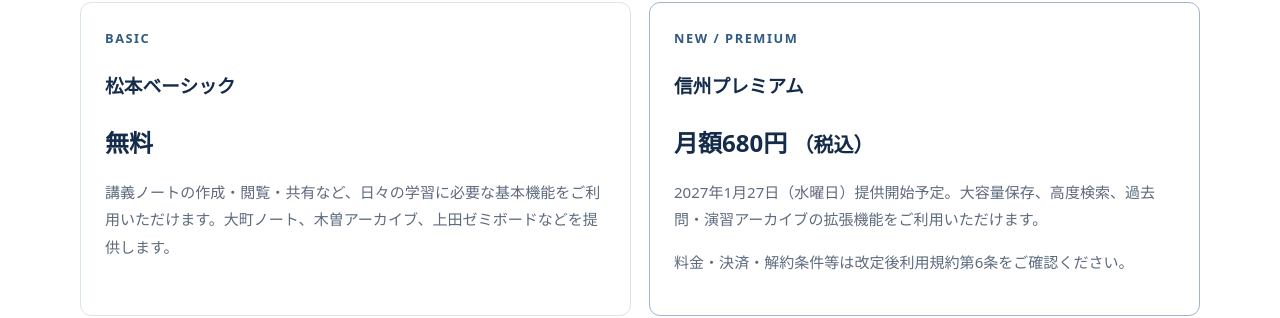
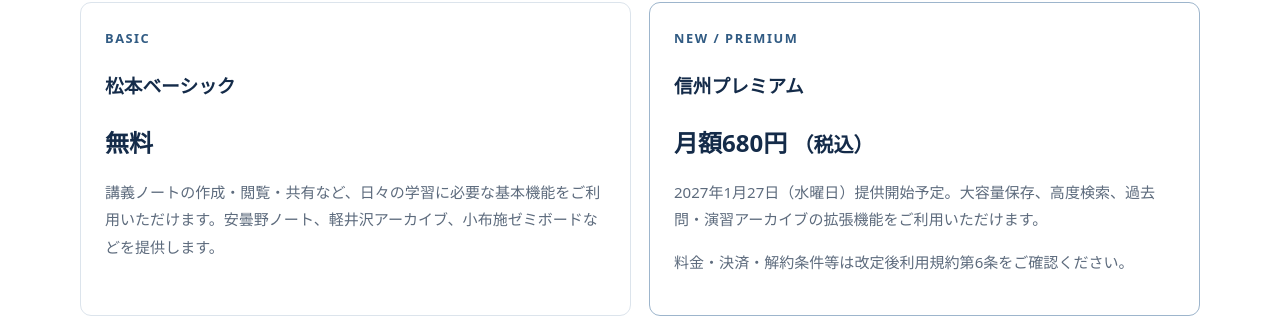
Before and after one commit to kashi17-bo/lexnote-Notice-of-Revision-of-Terms-of-Service, a plain HTML site: page index.html in a window 1280 px wide. Shown: the part 974-1292 px from the top of the page. Drawn offline with Linux system fonts and the light colour scheme.

Commit message:
Update index.html

```diff
--- a/index.html
+++ b/index.html
@@ -1,6 +1,6 @@
 <!doctype html><html lang="ja"><head><meta charset="utf-8"><meta name="viewport" content="width=device-width,initial-scale=1"><title>LexNote｜学びを、整理する。</title><link rel="stylesheet" href="./styles.css"></head><body><header class="site-header"><div class="container header-inner"><a class="brand" href="./index.html">Lex<span>Note</span></a><nav class="nav"><a href="./index.html">ホーム</a><a href="./index.html#service">サービス概要</a><a href="./revision.html">規約改定のお知らせ</a><a class="nav-cta" href="./terms.html">利用規約</a></nav></div></header><main>
 <section class="hero"><div class="container"><div class="eyebrow">LEARNING NOTE PLATFORM</div><h1>学びを、<br>整理する。</h1><p>講義資料や日々の学習ノートを、見やすく、探しやすく。LexNoteは大学生・法学生の学びを支えるオンラインノート共有サービスです。</p><p class="notice">※本サイトは講義・ゼミ発表用に作成した架空のWebサイトです。実在するサービスではありません。</p></div></section>
 <section class="section"><div class="container"><div class="announcement"><div class="eyebrow">IMPORTANT NOTICE / 2026.11.27</div><h2>【重要なお知らせ】サービス利用規約改定および「信州プレミアム」プラン導入について（効力発生日：2027年1月27日（水曜日））</h2><p>サービス内容の拡充に伴い、利用規約を改定いたします。改定内容、新旧対照表および効力発生日をご確認ください。</p><a class="button" href="./revision.html">利用規約改定のお知らせを見る</a></div>
-<h2 class="section-heading" id="service">学習を支える機能とプラン</h2><p class="section-lead">基本機能から、より充実した学習環境まで。</p><div class="plans"><article class="plan"><div class="eyebrow">BASIC</div><h3>松本ベーシック</h3><div class="price">無料</div><p>講義ノートの作成・閲覧・共有など、日々の学習に必要な基本機能をご利用いただけます。大町ノート、木曽アーカイブ、上田ゼミボードなどを提供します。</p></article><article class="plan featured"><div class="eyebrow">NEW / PREMIUM</div><h3>信州プレミアム</h3><div class="price">月額680円 <small>（税込）</small></div><p>2027年1月27日（水曜日）提供開始予定。大容量保存、高度検索、過去問・演習アーカイブの拡張機能をご利用いただけます。</p><p class="small">料金・決済・解約条件等は改定後利用規約第6条をご確認ください。</p></article></div></div></section>
+<h2 class="section-heading" id="service">学習を支える機能とプラン</h2><p class="section-lead">基本機能から、より充実した学習環境まで。</p><div class="plans"><article class="plan"><div class="eyebrow">BASIC</div><h3>松本ベーシック</h3><div class="price">無料</div><p>講義ノートの作成・閲覧・共有など、日々の学習に必要な基本機能をご利用いただけます。安曇野ノート、軽井沢アーカイブ、小布施ゼミボードなどを提供します。</p></article><article class="plan featured"><div class="eyebrow">NEW / PREMIUM</div><h3>信州プレミアム</h3><div class="price">月額680円 <small>（税込）</small></div><p>2027年1月27日（水曜日）提供開始予定。大容量保存、高度検索、過去問・演習アーカイブの拡張機能をご利用いただけます。</p><p class="small">料金・決済・解約条件等は改定後利用規約第6条をご確認ください。</p></article></div></div></section>
 <section class="section alt"><div class="container"><h2 class="section-heading">学習を支える機能</h2><div class="cards"><article class="card"><div class="eyebrow">01 / ORGANIZE</div><h3>ノートを整理する</h3><p>安曇野ノートで科目ごとに整理し、軽井沢アーカイブに資料を保存。小布施ゼミボードで学習グループの共有もできます。</p></article><article class="card"><div class="eyebrow">02 / SEARCH</div><h3>必要な資料を探す</h3><p>信州プレミアムでは高度検索や大容量アーカイブを利用でき、過去の学習資料にもアクセスしやすくなります。</p></article><article class="card"><div class="eyebrow">03 / SUPPORT</div><h3>安心のサポート</h3><p>規約の内容やサービスについてのご質問は、上高地ユーザーサポートセンターで受け付けています。</p></article></div></div></section>
 <section class="section"><div class="container company"><div><div class="eyebrow">COMPANY</div><h2>運営会社概要</h2></div><dl><dt>会社名</dt><dd>株式会社アルプス・レックス松本</dd><dt>代表取締役</dt><dd>諏訪 穂高（すわ ほたか）</dd><dt>所在地</dt><dd>〒390-0811 長野県松本市中央1-2-3 浅間ビル4F</dd><dt>お問い合わせ</dt><dd>上高地ユーザーサポートセンター</dd><dt>提供サービス</dt><dd>オンライン学習ノート共有サービス「LexNote」</dd></dl></div></section></main><footer class="site-footer"><div class="container"><div class="footer-inner"><a class="footer-brand" href="./index.html">LexNote</a><div class="footer-links"><a href="./index.html">ホーム</a><a href="./revision.html">規約改定のお知らせ</a><a href="./terms.html">利用規約</a></div></div><div class="footer-note">※本サイトは講義・ゼミ発表用に作成した架空のWebサイトです。実在するサービスではありません。</div><div class="footer-note">© 2026 Alps Lex Matsumoto, Inc.</div></div></footer></body></html>
```
